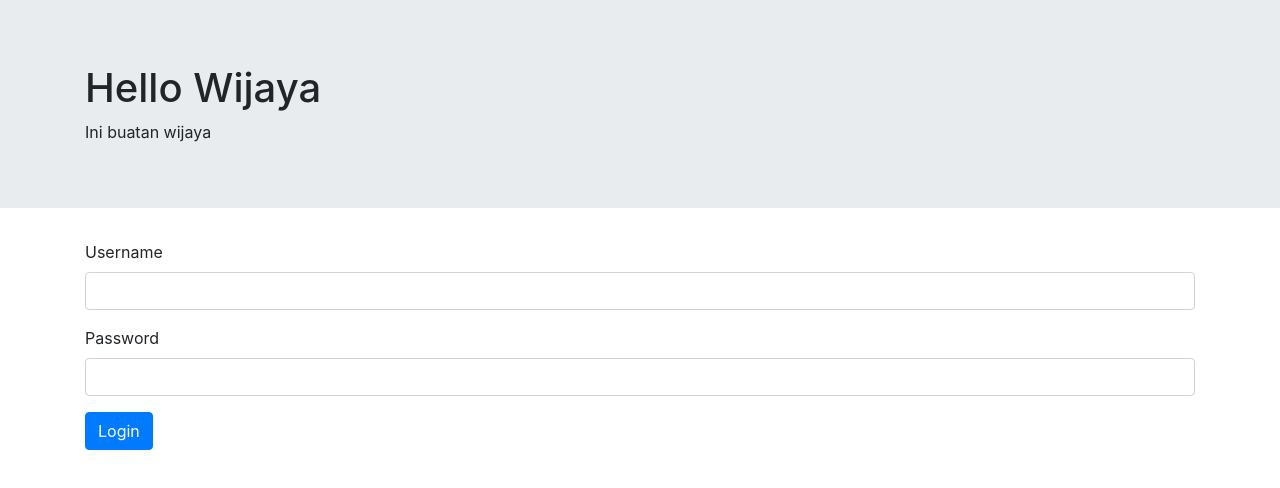
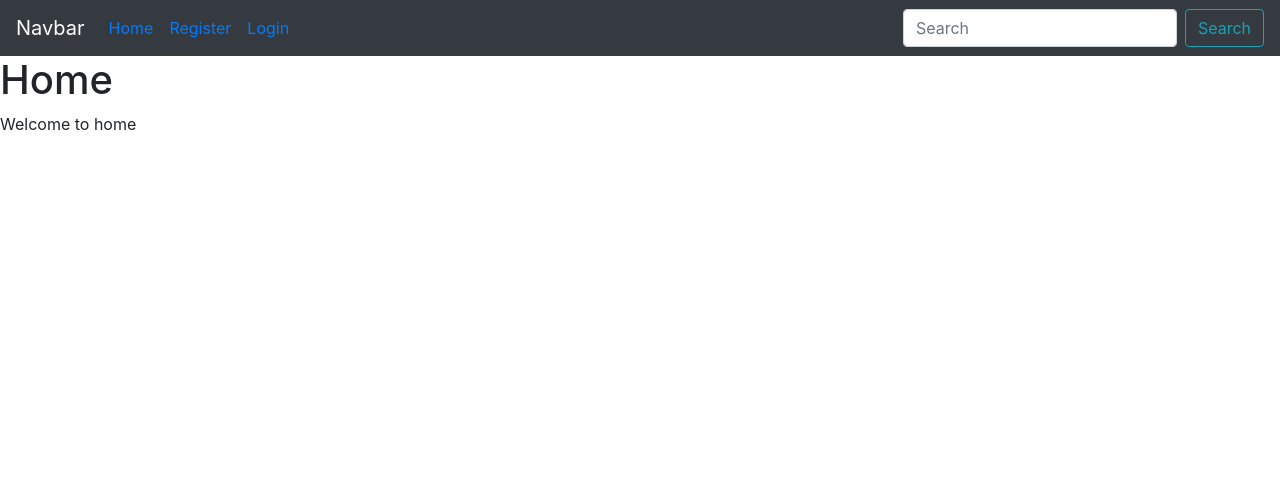
Before and after one commit to Wijayaac/react-js-basic, a React (Create React App) app: page / in a window 1280 px wide. Shown: the top 488 px of the page. Built offline with nearby package versions, Linux system fonts and the light colour scheme.

Commit message:
react-router and bootstrap

```diff
--- a/package.json
+++ b/package.json
@@ -11,6 +11,7 @@
     "react": "^17.0.1",
     "react-bootstrap": "^1.4.0",
     "react-dom": "^17.0.1",
+    "react-router-dom": "^5.2.0",
     "react-scripts": "4.0.0",
     "web-vitals": "^0.2.4"
   },
--- a/src/App.js
+++ b/src/App.js
@@ -1,7 +1,9 @@
 import React, { Component } from 'react';
-import Header from './component/Header';
-import Login from './component/Login';
-
+import { Form, Navbar, Button, Nav, FormControl } from 'react-bootstrap';
+import { BrowserRouter as Router, Route, Switch, Link } from 'react-router-dom';
+import Home from './pages/Home';
+import Login from './pages/Login';
+import Register from './pages/Register';
 
 class App extends Component {
   // eslint-disable-next-line no-useless-constructor
@@ -11,8 +13,37 @@ class App extends Component {
   render() {
     return (
       <div>
-        <Header title="Hello Wijaya" subTitle="Ini buatan wijaya" />
-        <Login />
+        <Router>
+          <Navbar bg="dark" variant="dark">
+            <Navbar.Brand >Navbar</Navbar.Brand>
+            <Nav className="mr-auto">
+              <Nav.Link >
+                <Link to="/" >
+                  Home
+                </Link>
+              </Nav.Link>
+              <Nav.Link >
+                <Link to="/register" >
+                  Register
+                </Link>
+              </Nav.Link>
+              <Nav.Link >
+                <Link to="/login" >
+                  Login
+                </Link>
+              </Nav.Link>
+            </Nav>
+            <Form inline>
+              <FormControl type="text" placeholder="Search" className="mr-sm-2" />
+              <Button variant="outline-info">Search</Button>
+            </Form>
+          </Navbar>
+          <Switch>
+            <Route exact path="/"><Home /></Route>
+            <Route exact path="/register"><Register /></Route>
+            <Route exact path="/login"><Login /></Route>
+          </Switch>
+        </Router>
       </div>
     );
   }
--- /dev/null
+++ b/src/pages/Home.js
@@ -0,0 +1,10 @@
+import React from 'react';
+
+export default function Home() {
+    return (
+        <div>
+            <h1>Home</h1>
+            <p>Welcome to home</p>
+        </div>
+    );
+}
--- /dev/null
+++ b/src/pages/Login.js
@@ -0,0 +1,10 @@
+import React from 'react';
+
+export default function Login() {
+    return (
+        <div>
+            <h1>Login</h1>
+            <p>Please Login</p>
+        </div>
+    );
+}
--- /dev/null
+++ b/src/pages/Register.js
@@ -0,0 +1,10 @@
+import React from 'react';
+
+export default function Register() {
+    return (
+        <div>
+            <h1>Register</h1>
+            <p>Please Register</p>
+        </div>
+    );
+}
```
Also changed, not shown: 1 other file (tests, documents, lock files or other folders).
